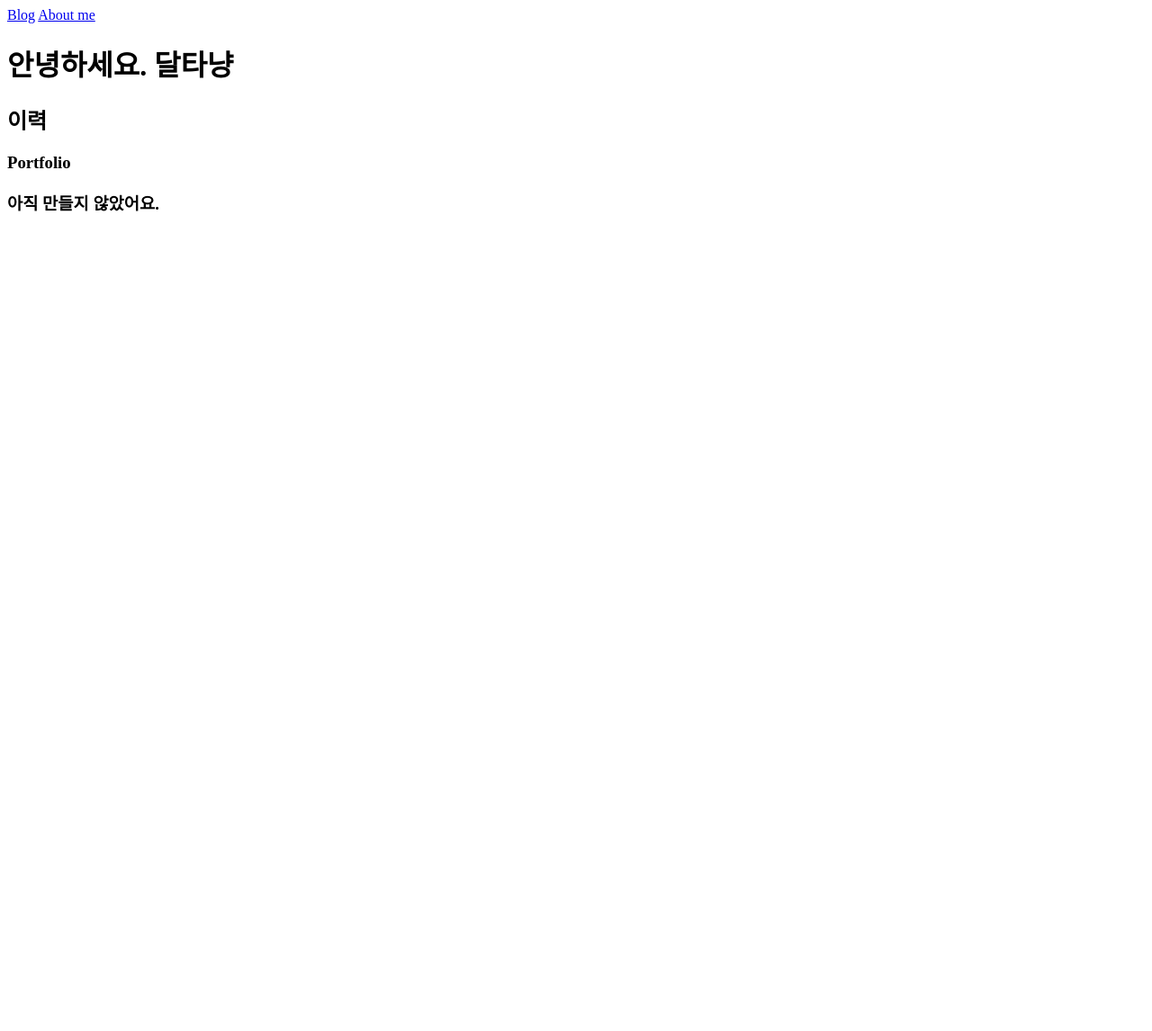
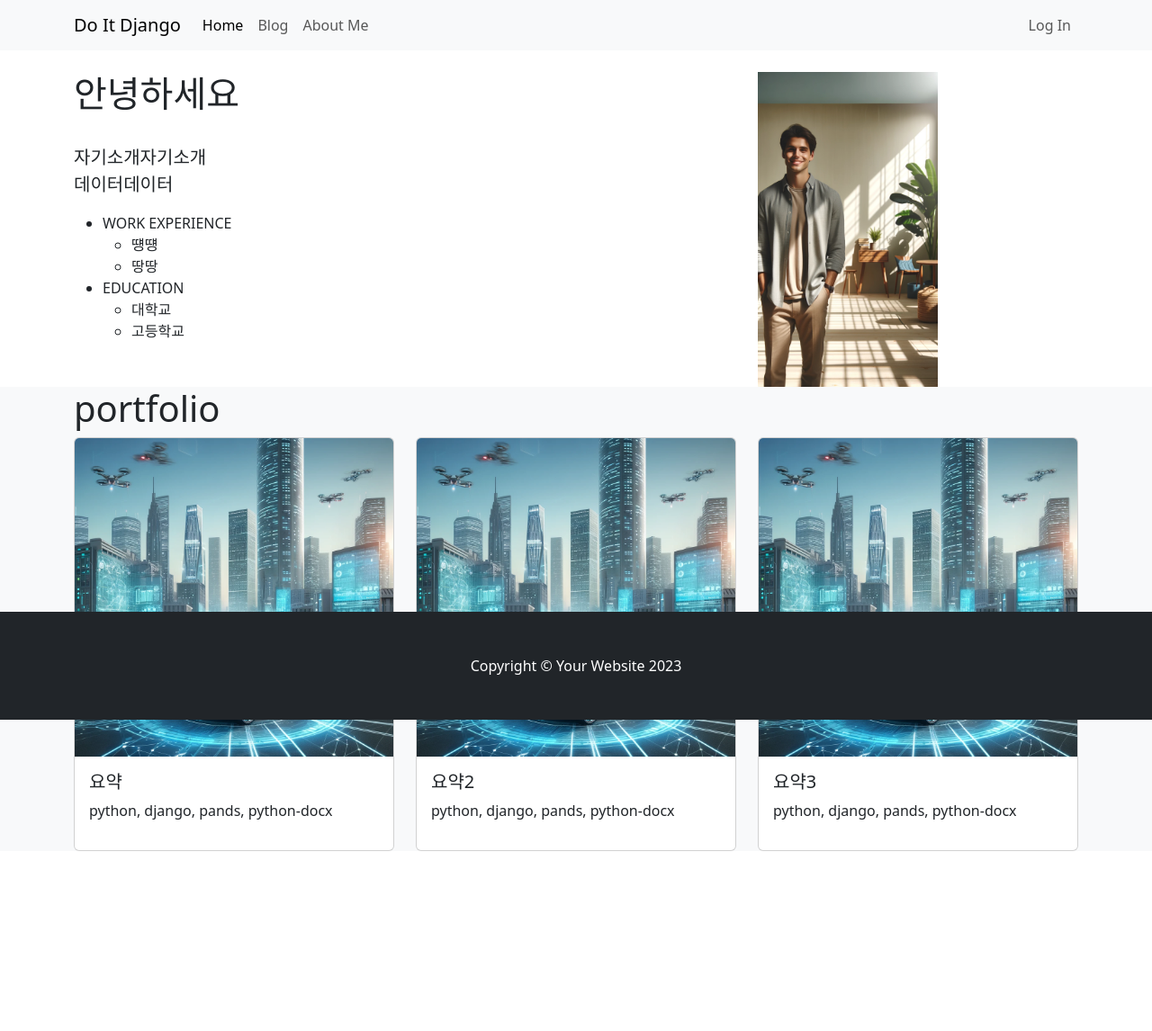
Before and after one commit to jmhwang-dev/django-tutorial, a Django app: page /about_me/ in a window 1280 px wide. Shown: the whole page at 90% size. Before the commit the page ends 235 px from the top, so only its background shows below. Run offline with Django 5.2, Linux system fonts and the light colour scheme; some libraries are stand-ins or nearby versions.

Commit message:
about me 페이지 수정

```diff
--- /dev/null
+++ b/2-create-project/single_pages/static/single_pages/css/about_me.css
@@ -0,0 +1,3 @@
+.margin-for-footer {
+    margin-bottom: 200px;   /* 아래 여백 */
+}
--- a/2-create-project/single_pages/templates/single_pages/about_me.html
+++ b/2-create-project/single_pages/templates/single_pages/about_me.html
@@ -1,20 +1,132 @@
 <!DOCTYPE html>
+{% load static %}
 <html lang="ko">
 
 <head>
     <meta charset="UTF-8">
-    <title>달타냥입니다.</title>
+    <title>Do It Django</title>
+    <link rel="stylesheet" href="{% static 'blog/bootstrap/bootstrap.min.css' %}" media="screen">
+    <link rel="stylesheet" href="{% static 'single_pages/css/about_me.css' %}" media="screen">
+
+    <!-- fontawesome key -->
+    <script src="#" crossorigin="anonymous"></script>
 </head>
 
 <body>
-    <nav>
-        <a href="/blog/">Blog</a>
-        <a href="/about_me/">About me</a>
-    </nav>
-    <h1>안녕하세요. 달타냥</h1>
-    <h2>이력</h2>
-    <h3>Portfolio</h3>
-    <h3>아직 만들지 않았어요.</h3>
+    {% include 'blog/navbar.html' %}
+    <section>
+        <div class="container mt-4">
+            <div class="row">
+                <div class="col-lg-8">
+                    <h1>안녕하세요</h1>
+                    <br />
+                    <p class="lead">
+                        자기소개자기소개 <br/>
+                        데이터데이터
+                    </p>
+
+                    <ul>
+                        <li>WORK EXPERIENCE</li>
+                        <ul>
+                            <li>떙떙</li>
+                            <li>땅땅</li>
+                        </ul>
+
+                        <li>EDUCATION</li>
+                        <ul>
+                            <li>대학교</li>
+                            <li>고등학교</li>
+                        </ul>
+                    </ul>
+                </div>
+                <div class="col-lg-4">
+                    <img class="img-fluid" src="{% static 'single_pages/images/me.jpg'%}" width="200px">
+                </div>
+            </div>
+        </div>
+    </section>
+
+    <section class="bg-light margin-for-footer">
+        <div class="container">
+            <div class="row">
+                <div class="col-12">
+                    <h1>portfolio</h1>
+                </div>
+            </div>
+            <div class="row">
+                <div class="col-lg-4">
+                    <div class="card" data-bs-toggle="modal" data-bs-target="#pycon2017">
+                        <img class="card-img-top" src="{% static 'single_pages/images/car.png'%}">
+                        <div class="card-body">
+                            <h5 class="card-title">요약</h5>
+                            <p>python, django, pands, python-docx</p>
+                        </div>
+                    </div>
+                </div>
+
+                <div class="col-lg-4">
+                    <div class="card" data-bs-toggle="modal" data-bs-target="#inflearn_django2">
+                        <img class="card-img-top" src="{% static 'single_pages/images/car.png'%}">
+                        <div class="card-body">
+                            <h5 class="card-title">요약2</h5>
+                            <p>python, django, pands, python-docx</p>
+                        </div>
+                    </div>
+                </div>
+
+                <div class="col-lg-4">
+                    <div class="card" data-bs-toggle="modal" data-bs-target="#automation_python">
+                        <img class="card-img-top" src="{% static 'single_pages/images/car.png'%}">
+                        <div class="card-body">
+                            <h5 class="card-title">요약3</h5>
+                            <p>python, django, pands, python-docx</p>
+                        </div>
+                    </div>
+                </div>
+            </div>
+        </div>
+    </section>
+
+    <!-- modal -->
+    <div class="modal fade" id="pycon2017" tabindex="-1" role="dialog" aria-labelledby="pycon2017ModalLabel" aria-hidden="true">
+        <div class="modal-dialog modal-lg" role="document">
+            <div class="modal-content">
+                <div class="modal-header">
+                    <h5 class="modal-title" id="pycon2017ModalLabel">파이썬으로 통계업무 자동화하기</h5>
+                    <button type="button" class="close" data-dismiss="modal" aria-label="Close">
+                        <span aria-hidden="true">&times;</span>
+                    </button>
+                </div>
+                <div class="modal-body">
+                    <div class="row">
+                        <div class="col-lg-7">
+                            <img class="img-fluid" src="{% static 'single_pages/images/car.png' %}">
+                        </div>
+                        <div class="col-lg-5">
+                            <p>Python, Django, Pandas, python-docx로 통계업무 자동화한 내용을 파이콘에서 발표했습니다.</p>
+                        </div>
+                    </div>
+                </div>
+                <div class="modal-footer">
+                    <button type="button" class="btn btn-secondary" data-dismiss="modal">Close</button>
+                </div>
+            </div>
+        </div>
+    </div>
+
+
+
+    <div class="fixed-bottom">
+        {% include 'blog/footer.html' %}
+    </div>
+
+
+    <script src="https://cdn.jsdelivr.net/npm/@popperjs/core@2.11.8/dist/umd/popper.min.js"
+        integrity="sha384-I7E8VVD/ismYTF4hNIPjVp/Zjvgyol6VFvRkX/vR+Vc4jQkC+hVqc2pM8ODewa9r"
+        crossorigin="anonymous"></script>
+    <script src="https://cdn.jsdelivr.net/npm/bootstrap@5.3.3/dist/js/bootstrap.min.js"
+        integrity="sha384-0pUGZvbkm6XF6gxjEnlmuGrJXVbNuzT9qBBavbLwCsOGabYfZo0T0to5eqruptLy"
+        crossorigin="anonymous"></script>
 </body>
 
 </html>
```
Also changed, not shown: 2-create-project/single_pages/static/single_pages/images/car.png (added), 2-create-project/single_pages/static/single_pages/images/me.jpg (added).
